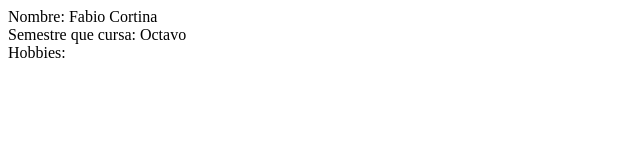
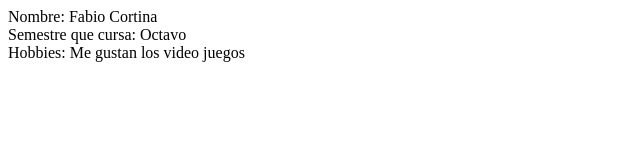
Before and after one commit to fabiocor01/Curso_Buenas_Practicas-GIT_Taller, a plain HTML site: page index.html in a window 1280 px wide. Shown: the whole page, without its empty margins (0-640 px from the left). Drawn offline with Linux system fonts and the light colour scheme.

Commit message:
Fifth Commit

```diff
--- a/index.html
+++ b/index.html
@@ -8,6 +8,6 @@
 <body>
     <div>Nombre: Fabio Cortina</div>
     <div>Semestre que cursa: Octavo</div>
-    <div>Hobbies:</div>
+    <div>Hobbies: Me gustan los video juegos</div>
 </body>
 </html>
```
